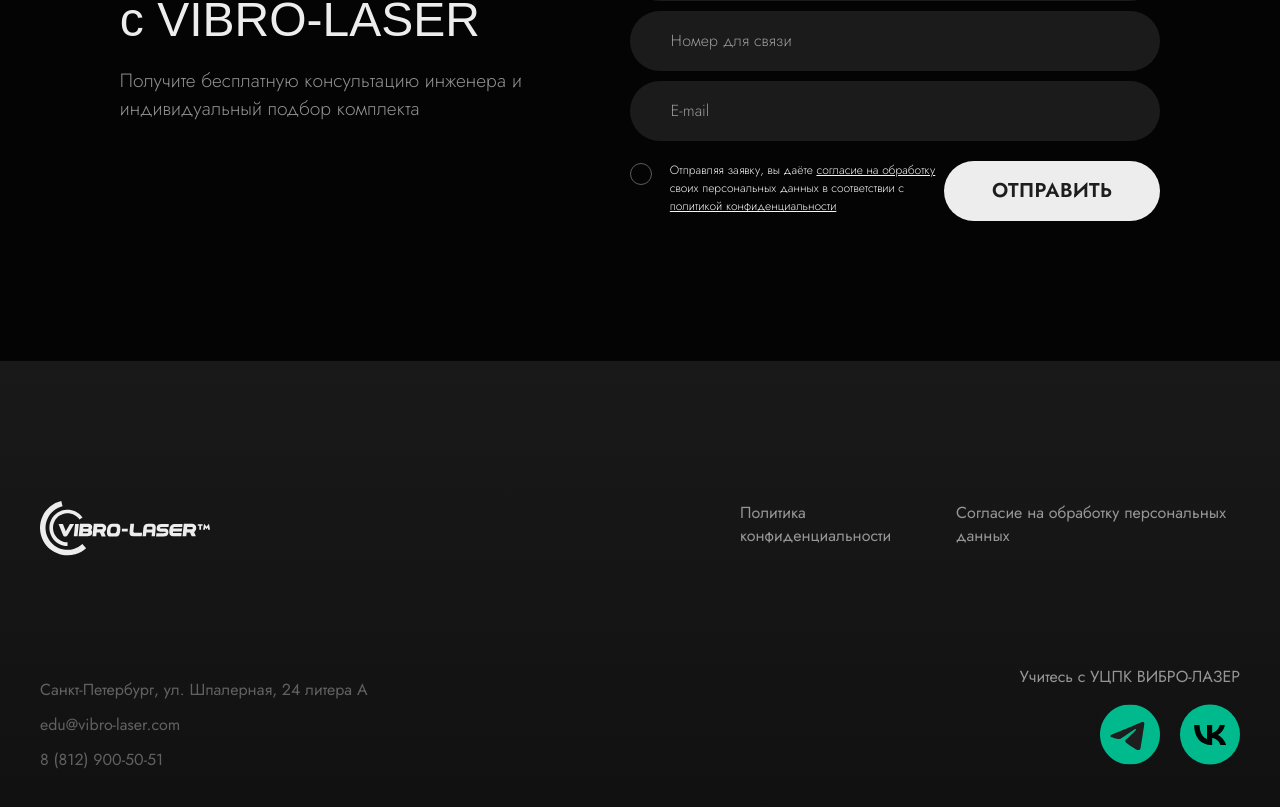
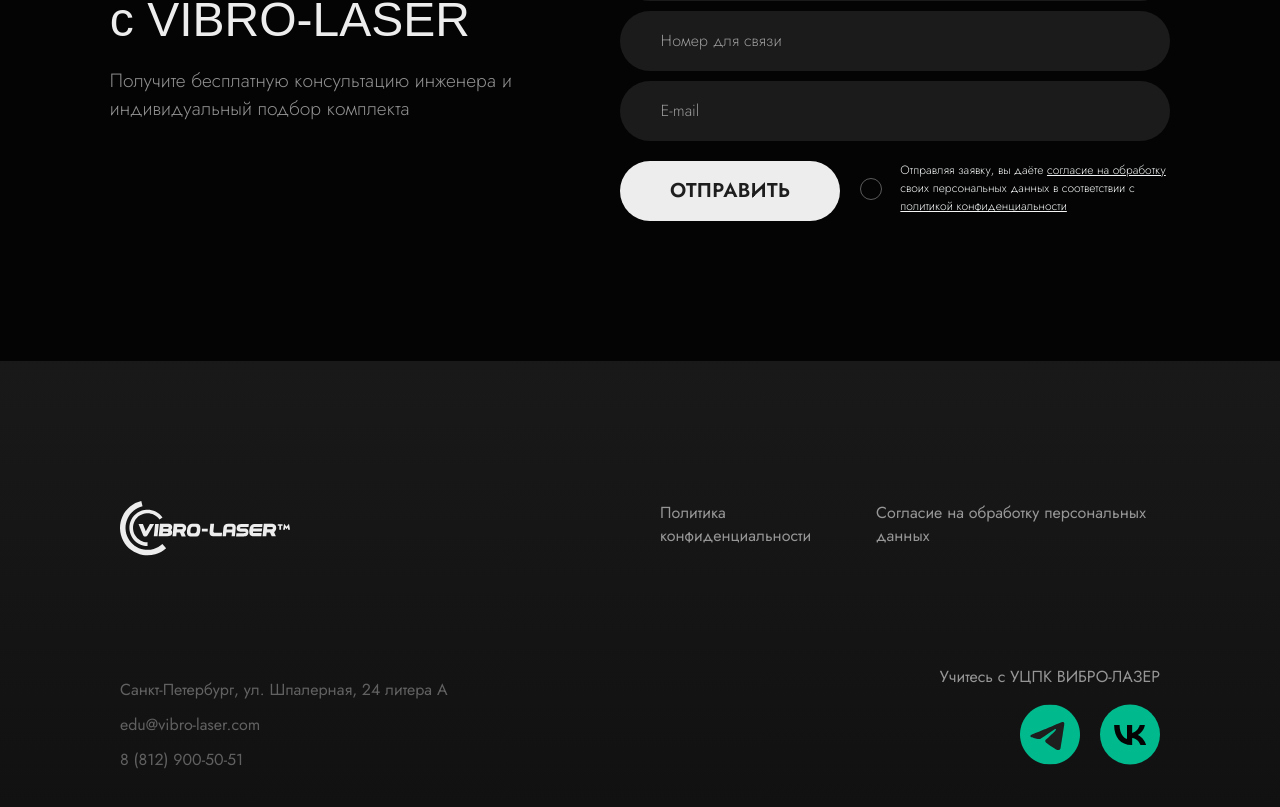
Before and after one commit to BorisSlonov/vl-land-ind, a Next.js app: page / in a window 1280 px wide. Shown: the part 5699-6506 px from the top of the page. Built offline with nearby package versions, Linux system fonts and the light colour scheme; a web font is replaced by a local one.

Commit message:
some fix

```diff
--- a/src/app/privacy-policy/styles.module.css
+++ b/src/app/privacy-policy/styles.module.css
@@ -22,7 +22,8 @@
 }
 
 .h2 {
-    font-size: 30px;
+    font-family: '__Jost_675d60', '__Jost_Fallback_675d60';
+    font-size: 24px;
     color: var(--color-primary);
     font-weight: 600;
     margin-top: 50px;
--- a/src/components/FeedbackForm/Form/index.tsx
+++ b/src/components/FeedbackForm/Form/index.tsx
@@ -107,6 +107,19 @@
       />
 
       <div className={styles.formItemFooter}>
+        <div className={styles.btnWrapper}>
+          <button className={styles.btn} type="submit" disabled={isLoading}>
+            <span> {isLoading ? "Отправляем..." : "Отправить"}</span>
+          </button>
+
+          {isSuccess && (
+            <div className={styles.successMessage}>
+              <p className={styles.successMessageP}>
+                Спасибо за заявку, мы свяжемся с вами в ближайшее время!
+              </p>
+            </div>
+          )}
+        </div>
         <div className={styles.checkbox}>
           <FormItem
             label=""
@@ -124,20 +137,6 @@
           данных в соответствии с{" "}
           <a href="/privacy-policy">политикой конфиденциальности</a>
         </div>
-
-        <div className={styles.btnWrapper}>
-          <button className={styles.btn} type="submit" disabled={isLoading}>
-            <span> {isLoading ? "Отправляем..." : "Отправить"}</span>
-          </button>
-
-          {isSuccess && (
-            <div className={styles.successMessage}>
-              <p className={styles.successMessageP}>
-                Спасибо за заявку, мы свяжемся с вами в ближайшее время!
-              </p>
-            </div>
-          )}
-        </div>
       </div>
     </form>
   );
--- a/src/components/FeedbackForm/Form/style.module.css
+++ b/src/components/FeedbackForm/Form/style.module.css
@@ -76,11 +76,10 @@
 .checkbox {
   max-width: 20px;
   margin-right: 20px;
+  margin-left: 20px;
+  margin-top: 15px;
 }
 
-.checkbox:checked+.formLabelCheckbox::before {
-  background-color: red;
-}
 
 .checkbox span {
   display: none;
--- a/src/components/Footer/index.tsx
+++ b/src/components/Footer/index.tsx
@@ -3,11 +3,12 @@
 import Link from "next/link";
 import Socials from "../Socials";
 import LogoIcon from "@/shared/ui/icons/LogoIcon";
+import clsx from "clsx";
 
 const Footer = () => {
   return (
     <footer className={styles.footer}>
-      <div className="container">
+      <div className={clsx("container", styles.container)}>
         <div className={styles.body}>
           <div className={styles.left}>
             <div className={styles.leftTop}>
--- a/src/components/Footer/style.module.css
+++ b/src/components/Footer/style.module.css
@@ -18,7 +18,6 @@
 
 .left {
     width: 100%;
-    max-width: 55%;
     display: flex;
     flex-direction: column;
     justify-content: space-between;
@@ -28,6 +27,7 @@
     display: flex;
     flex-direction: column;
     justify-content: space-between;
+    width: 100%;
     max-width: 580px;
     align-items: flex-end;
 }
@@ -37,6 +37,14 @@
     flex-direction: row;
     gap: 24px;
     align-items: center;
+}
+
+.links a {
+    transition: all .3s;
+}
+
+.links a:hover {
+    color: var(--color-primary)
 }
 
 .leftTop {
@@ -133,6 +141,10 @@
     color: var(--color-primary);
 }
 
+.container {
+    max-width: 1120px;
+}
+
 @media(max-width:1023px) {
     .footer {
         padding: 60px 0;
--- a/src/components/KitSubtract/styles.module.css
+++ b/src/components/KitSubtract/styles.module.css
@@ -6,7 +6,7 @@
 .section::before {
     content: '';
     position: absolute;
-    top: 0;
+    top: 200px;
     left: -550px;
     width: 550px;
     height: 550px;
@@ -20,7 +20,7 @@
 .section::after {
     content: '';
     position: absolute;
-    top: 0;
+    top: 200px;
     right: -590px;
     width: 550px;
     height: 550px;
@@ -116,7 +116,7 @@
 
     .section::after {
         top: auto;
-        bottom: 0;
+        bottom: 200px;
     }
 
 }
```
